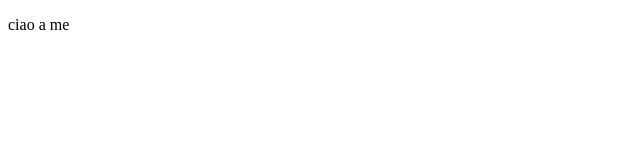
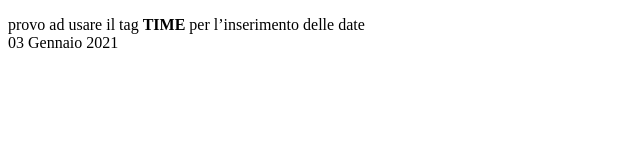
Before and after one commit to Fabyx88/progetto, a plain HTML site: page index.html in a window 1280 px wide. Shown: the whole page, without its empty margins (0-640 px from the left). Drawn offline with Linux system fonts and the light colour scheme.

Commit message:
nulla di nuovo

```diff
--- a/index.html
+++ b/index.html
@@ -15,7 +15,10 @@
 </head>
 
 <body>
-    <p>ciao a me</p>
+    <p>provo ad usare il tag <strong>TIME</strong> per l&#8217inserimento delle date<br>
+        <time datetime="2021-01-04">03 Gennaio 2021</time>
+
+    </p>
 </body>
 
 </html>
```
